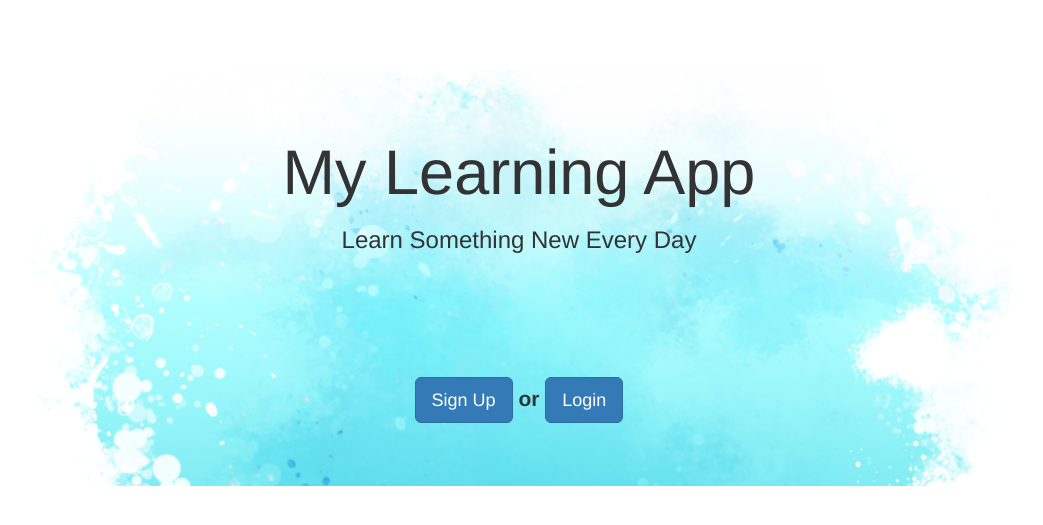
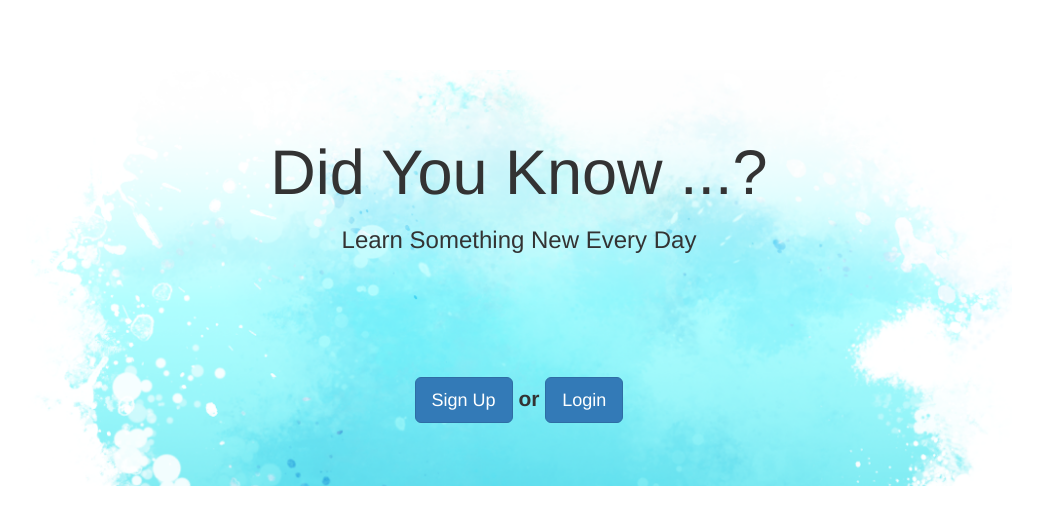
Before and after one commit to sharonen/my_learning_app, a Django app: page / in a window 1280 px wide. Shown: the part 50-575 px from the top of the page, without its empty margins (121-1164 px from the left). Run offline with Django 3.2, Linux system fonts and the light colour scheme; some libraries are stand-ins or nearby versions.

Commit message:
updating the app name

```diff
--- a/my_learning_app/settings.py
+++ b/my_learning_app/settings.py
@@ -26,7 +26,7 @@ SECRET_KEY = 'r#9dq*)2l%^*mz++-5iop!f=ezz=k)(o56(lv$)ja)!gcb4ah='
 # SECURITY WARNING: don't run with debug turned on in production!
 DEBUG = True
 
-ALLOWED_HOSTS = ['0.0.0.0','52.65.196.204', '13.239.56.179', '13.239.32.51', '54.252.143.231', '54.79.54.253' ]
+ALLOWED_HOSTS = ['*']
 
 
 # Application definition
--- a/templates/home.html
+++ b/templates/home.html
@@ -7,7 +7,7 @@
 
 {% block body_content %}
 <div class="jumbotron text-center b">
-	<h1>My Learning App</h1>
+	<h1>Did You Know ...?</h1>
 	<h3>Learn Something New Every Day</h3>
 	<p style="padding-top: 3cm">
 		<strong>{% if user.is_authenticated %}</strong>
--- a/templates/layout.html
+++ b/templates/layout.html
@@ -8,7 +8,7 @@
         <!-- The above 3 meta tags *must* come first in the head; any other head content must come *after* these tags -->
 
         {% load static from staticfiles %}
-        <title>{% block title_tag %}My Learning App{% endblock %}</title>
+        <title>{% block title_tag %}Did You Know ...?{% endblock %}</title>
 
         <!-- Bootstrap core CSS -->
         <link rel="stylesheet" href="https://maxcdn.bootstrapcdn.com/bootstrap/3.3.6/css/bootstrap.min.css" integrity="sha384-1q8mTJOASx8j1Au+a5WDVnPi2lkFfwwEAa8hDDdjZlpLegxhjVME1fgjWPGmkzs7" crossorigin="anonymous">
```
Also changed, not shown: random_links/views.py (+5 -5 lines), db.sqlite3, 1 other file.
